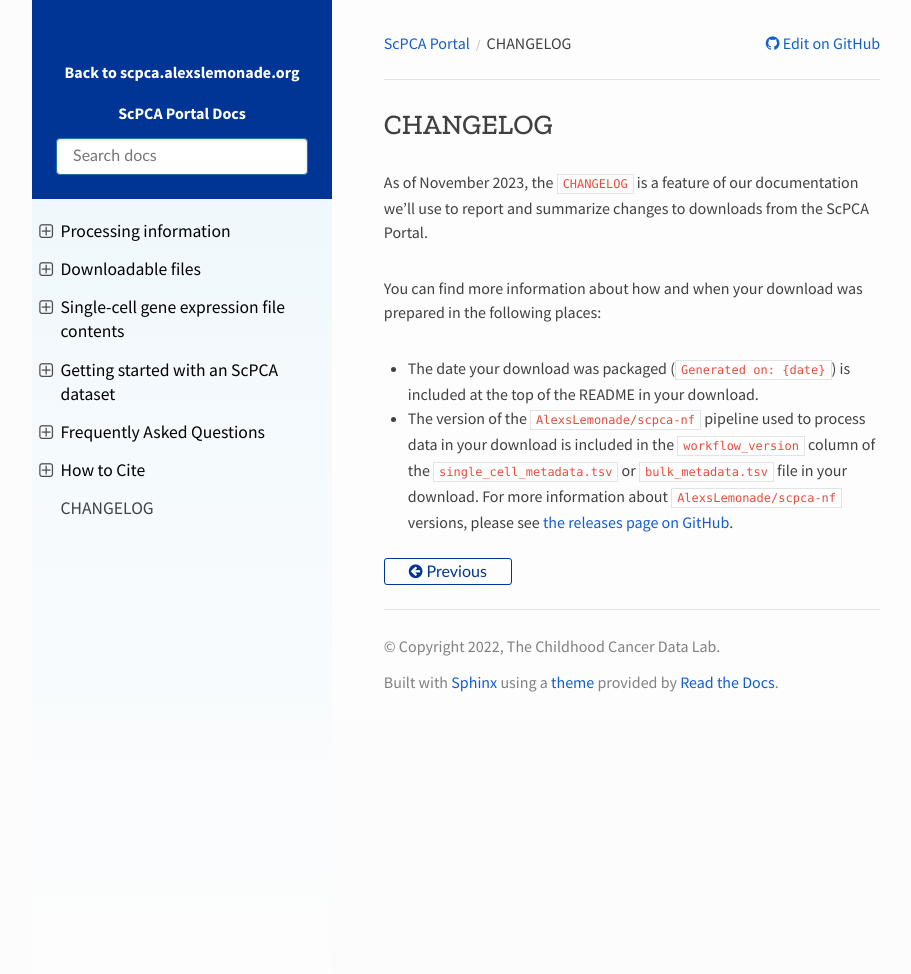
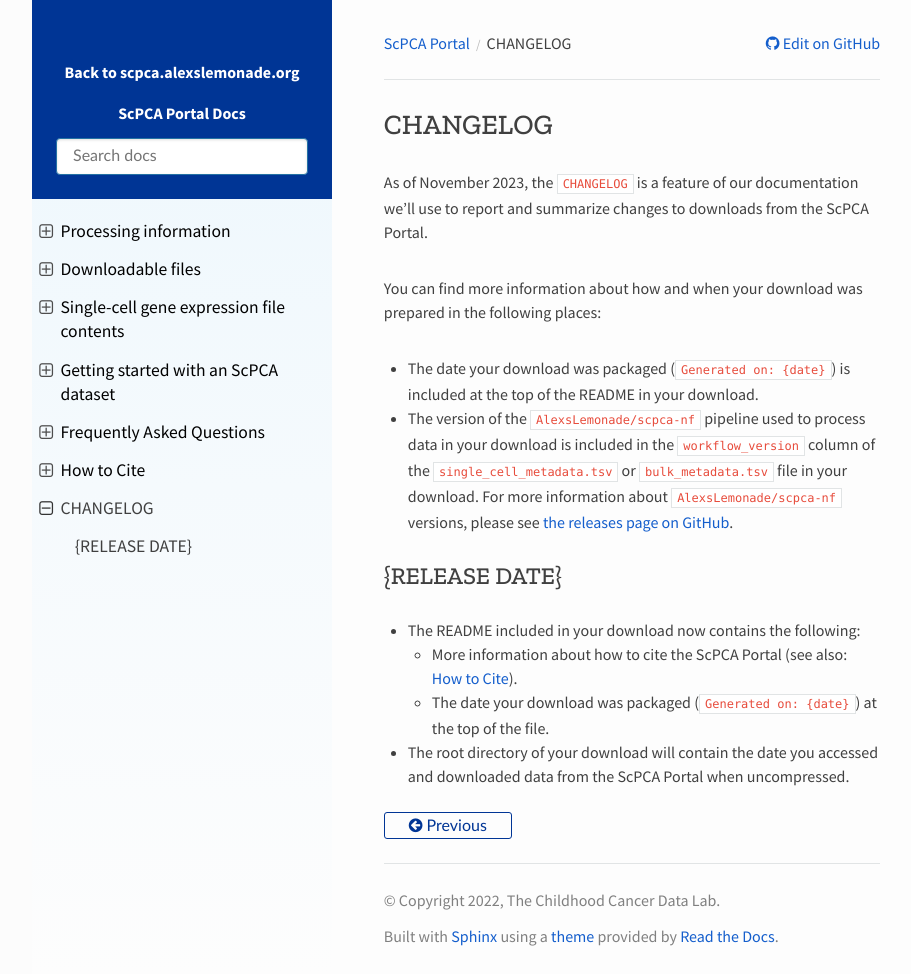
Before and after one commit to DongzeHE/scpca-docs, a Sphinx documentation site: the page built from docs/CHANGELOG.md, in a window 1280 px wide and 974 px high. Shown: the whole window, without its empty margins (158-1069 px from the left). Built offline with Sphinx 7.4.7 and the Read the Docs theme 2.0.0, drawn with Linux system fonts in a browser that asks for light colours.

Commit message:
Add CHANGELOG entry for docs improvements epic

```diff
--- a/docs/CHANGELOG.md
+++ b/docs/CHANGELOG.md
@@ -7,3 +7,14 @@
 * The date your download was packaged (`Generated on: {date}`) is included at the top of the README in your download.
 * The version of the [`AlexsLemonade/scpca-nf`](https://github.com/alexsLemonade/scpca-nf) pipeline used to process data in your download is included in the `workflow_version` column of the `single_cell_metadata.tsv` or `bulk_metadata.tsv` file in your download.
 For more information about `AlexsLemonade/scpca-nf` versions, please see [the releases page on GitHub](https://github.com/AlexsLemonade/scpca-nf/releases).
+
+<!-------------------------------------------------->
+<!-- PUT THE NEW CHANGELOG ENTRY RIGHT BELOW THIS -->
+<!-------------------------------------------------->
+
+## {RELEASE DATE}
+
+* The README included in your download now contains the following:
+	* More information about how to cite the ScPCA Portal (see also: {ref}`How to Cite <citation:how to cite>`).
+	* The date your download was packaged (`Generated on: {date}`) at the top of the file.
+* The root directory of your download will contain the date you accessed and downloaded data from the ScPCA Portal when uncompressed.
```
